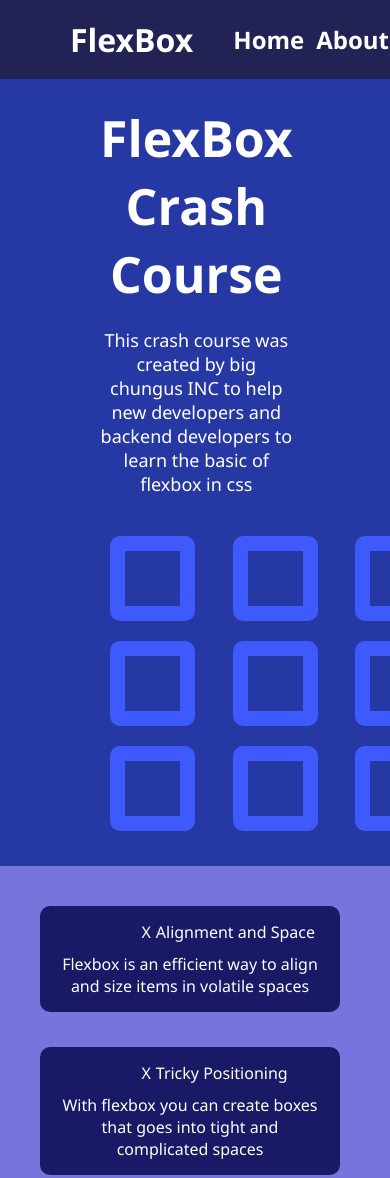
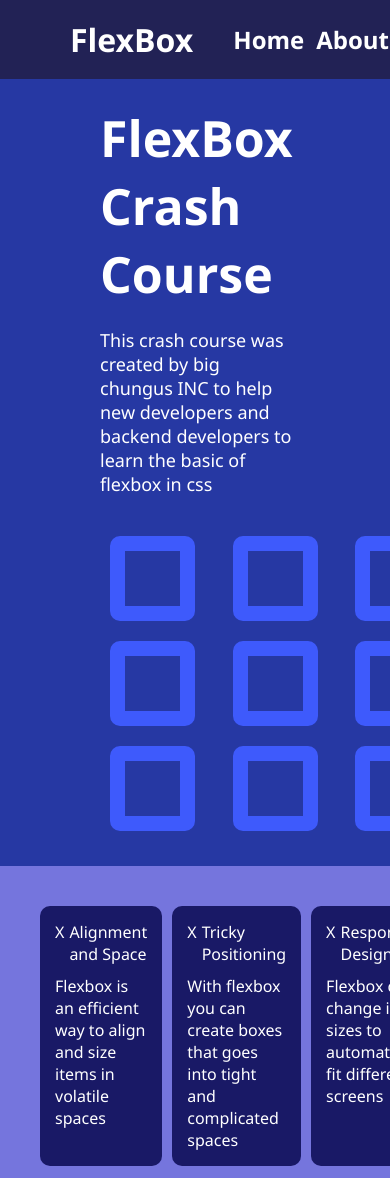
Before and after one commit to pedrogamedev/css-video, a plain HTML site: page index.html in a window 390 px wide. Shown: the top 1178 px of the page. Drawn offline with Linux system fonts and the light colour scheme.

Commit message:
Footer fix

```diff
--- a/style.css
+++ b/style.css
@@ -8,6 +8,7 @@
 body{
     display: flex;
     flex-direction: column;
+    height: 100vh;
 }
 .header
 {
@@ -108,22 +109,3 @@ li
     gap: 5px;
     margin-bottom: 10px;
 }
-
-@media (max-width: 789px)
-{
-    .text
-    {
-    text-align: center;
-    }
-    .items
-    {
-    flex-direction: column;
-    }
-    .item{
-        text-align: center;
-    }
-    .item-header
-    {
-        margin-left: 32%;
-    }
-}
```
